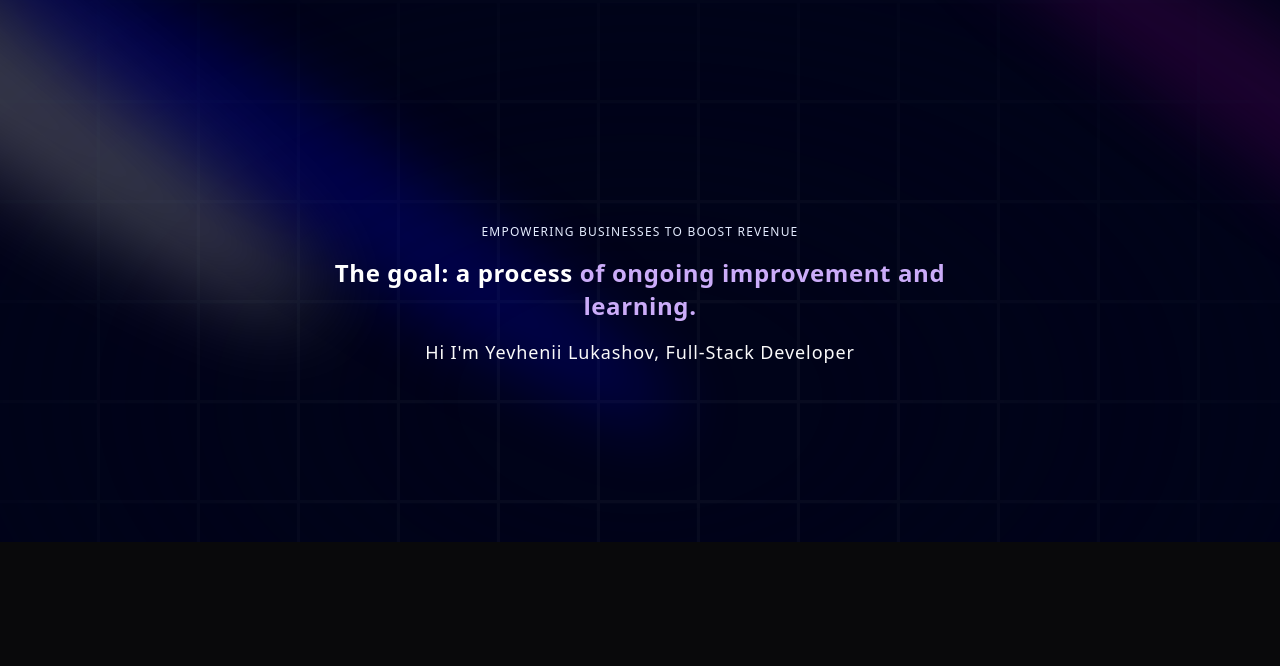
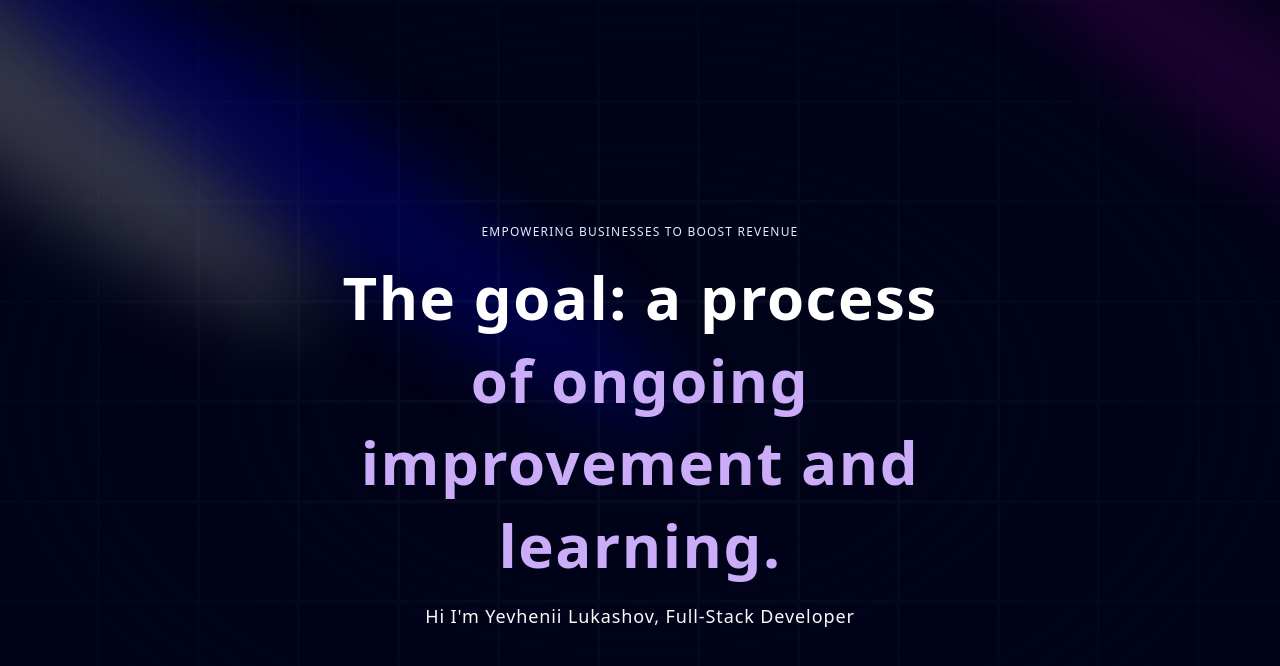
Before and after one commit to EuJinnLucaShow/lucashowcode, a Next.js app: page / in a window 1280 px wide. Shown: the top 666 px of the page. Built offline with nearby package versions, Linux system fonts and the light colour scheme.

Commit message:
Update TextGenerateEffect.tsx

```diff
--- a/components/ui/TextGenerateEffect.tsx
+++ b/components/ui/TextGenerateEffect.tsx
@@ -15,7 +15,7 @@
   duration?: number;
 }) => {
   const [scope, animate] = useAnimate();
-  let wordsArray = words.split(" ");
+  const wordsArray = words.split(" ");
   useEffect(() => {
     animate(
       "span",
@@ -28,7 +28,7 @@
         delay: stagger(0.2),
       }
     );
-  }, [scope.current]);
+  }, [animate, duration, filter]);
 
   const renderWords = () => {
     return (
@@ -55,7 +55,7 @@
   return (
     <div className={cn("font-bold", className)}>
       <div className="my-4">
-        <div className=" dark:text-white text-black text-2xl leading-snug tracking-wide">
+        <div className=" dark:text-white text-black leading-snug tracking-wide">
           {renderWords()}
         </div>
       </div>
```
